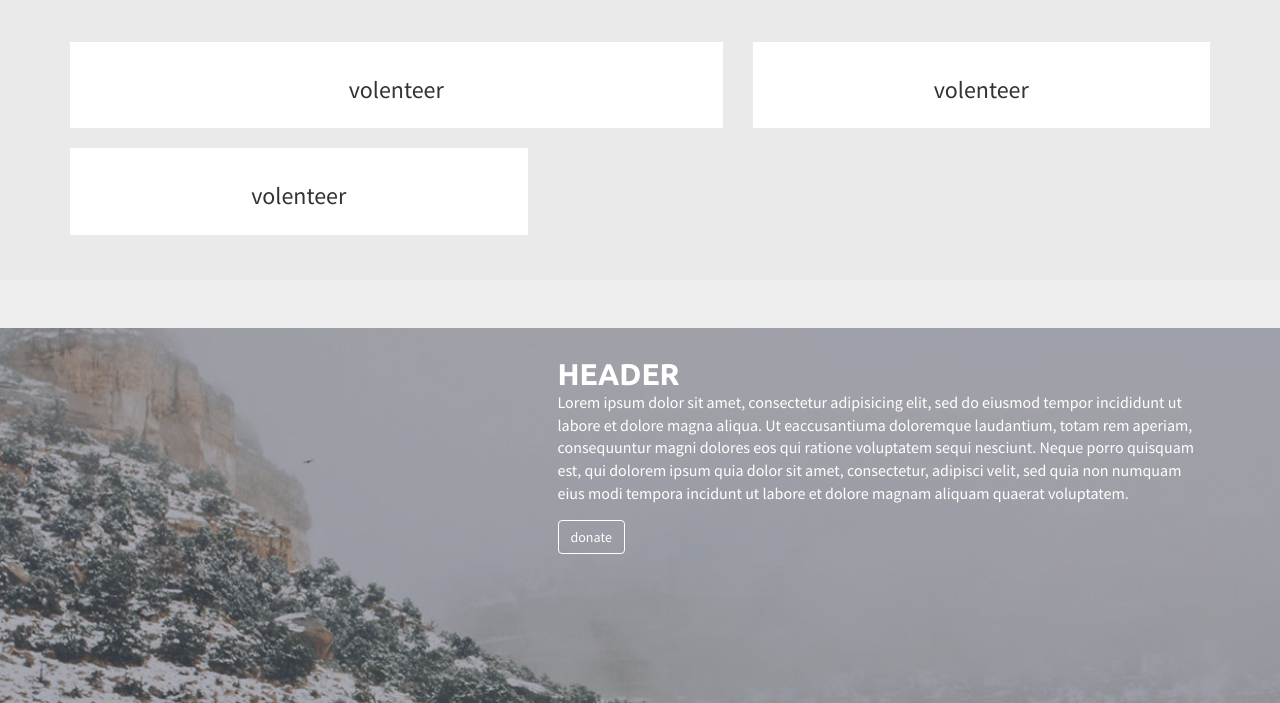
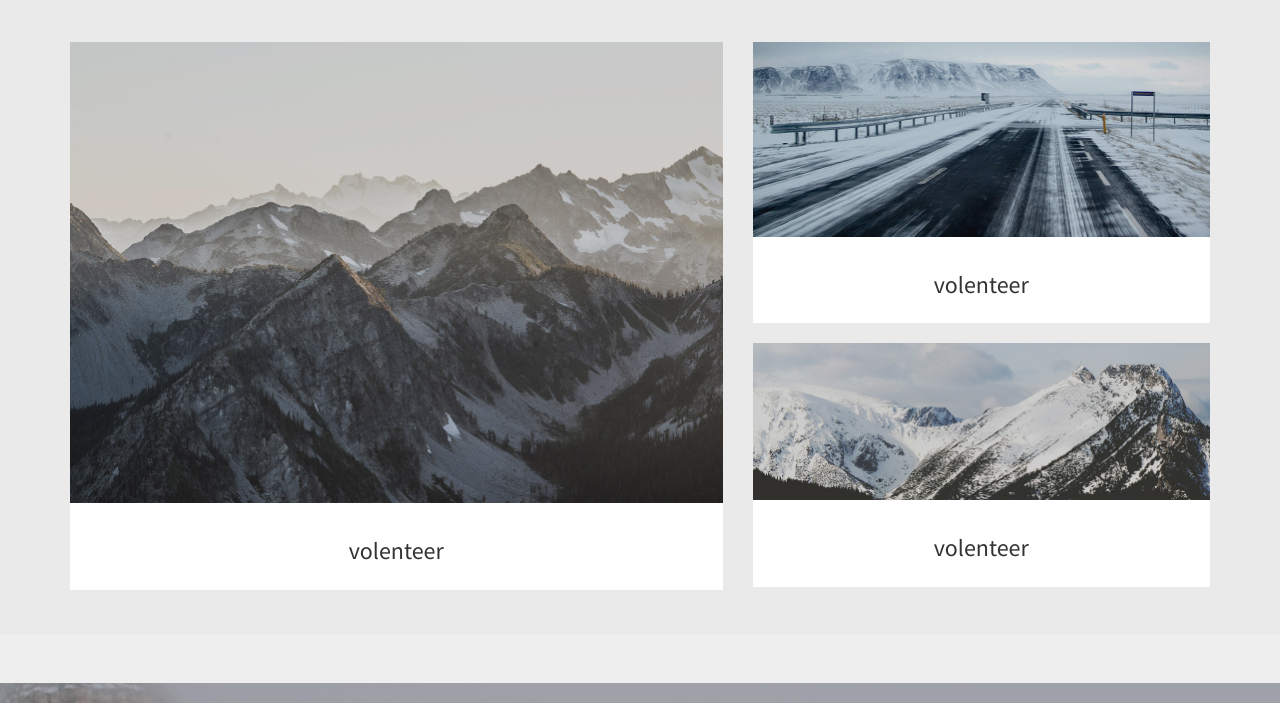
Before and after one commit to erossreid/erossreid.github.io, a plain HTML site: page index.html in a window 1280 px wide. Shown: the part 715-1418 px from the top of the page. Drawn offline with nearby package versions, Linux system fonts and the light colour scheme.

Commit message:
Update index.html

```diff
--- a/index.html
+++ b/index.html
@@ -86,7 +86,7 @@
         <div class="promo">
 <div class="hovereffect">
      <div class="overlay"></div>
-        <img class="img-responsive" src="/master/images/promo1.jpg" alt="">
+        <img class="img-responsive" src="/images/promo1.jpg" alt="">
 
 
                    <div class="promo-caption">
@@ -103,7 +103,7 @@
         <div class="promo2">
         <div class="hovereffect">
      <div class="overlay"></div>
-        <img class="img-responsive" src="/master/images/promo2.jpg" alt="">
+        <img class="img-responsive" src="/images/promo2.jpg" alt="">
 
         <div class="promo-caption">
            <div class="promo-text">
@@ -119,7 +119,7 @@
         <div class="promo3">
         <div class="hovereffect">
      <div class="overlay"></div>
-        <img class="img-responsive" src="/master/images/promo3k.jpg" alt="">
+        <img class="img-responsive" src="/images/promo3k.jpg" alt="">
 
 <div class="promo-caption">
            <div class="promo-text">
```
